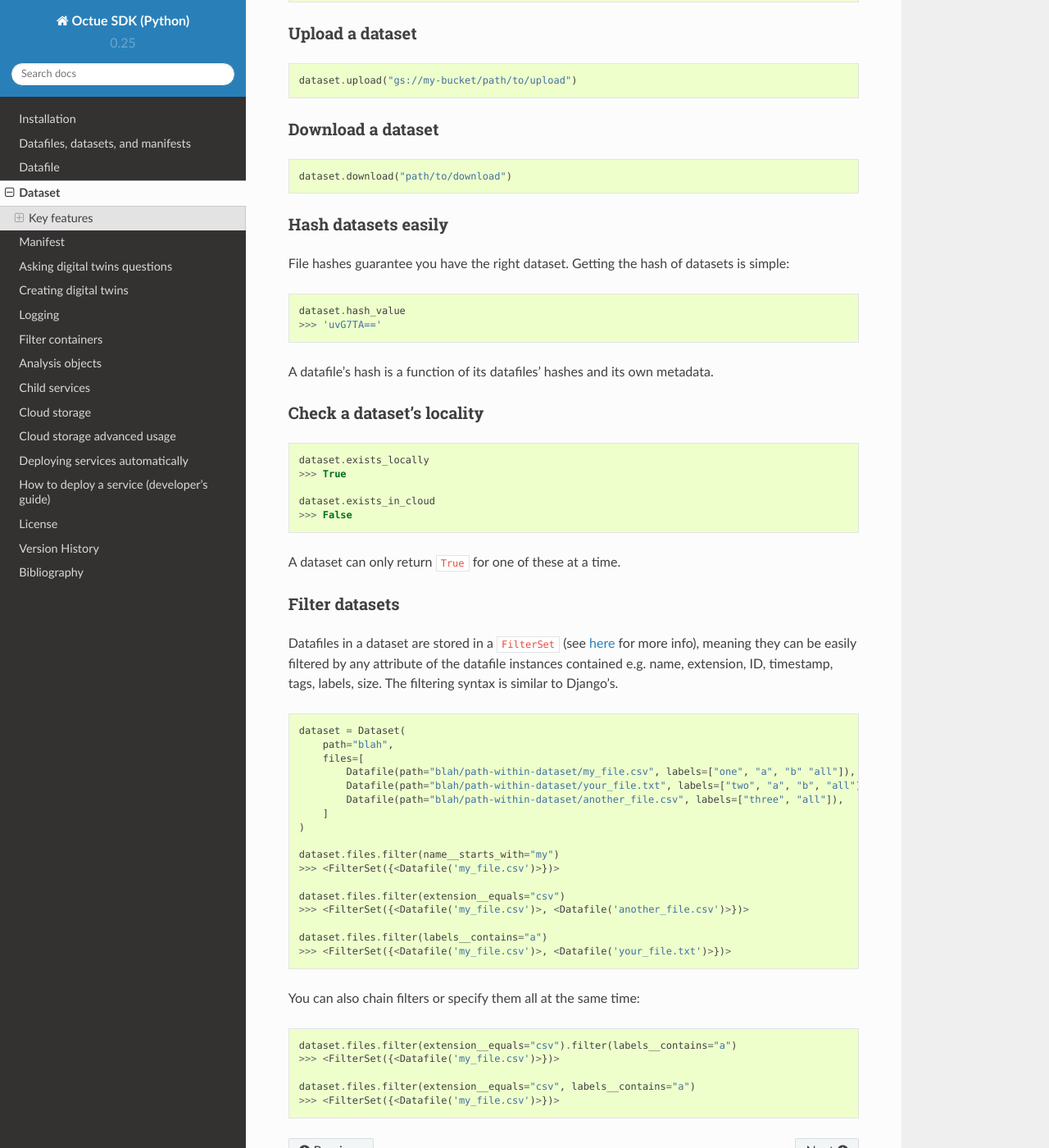
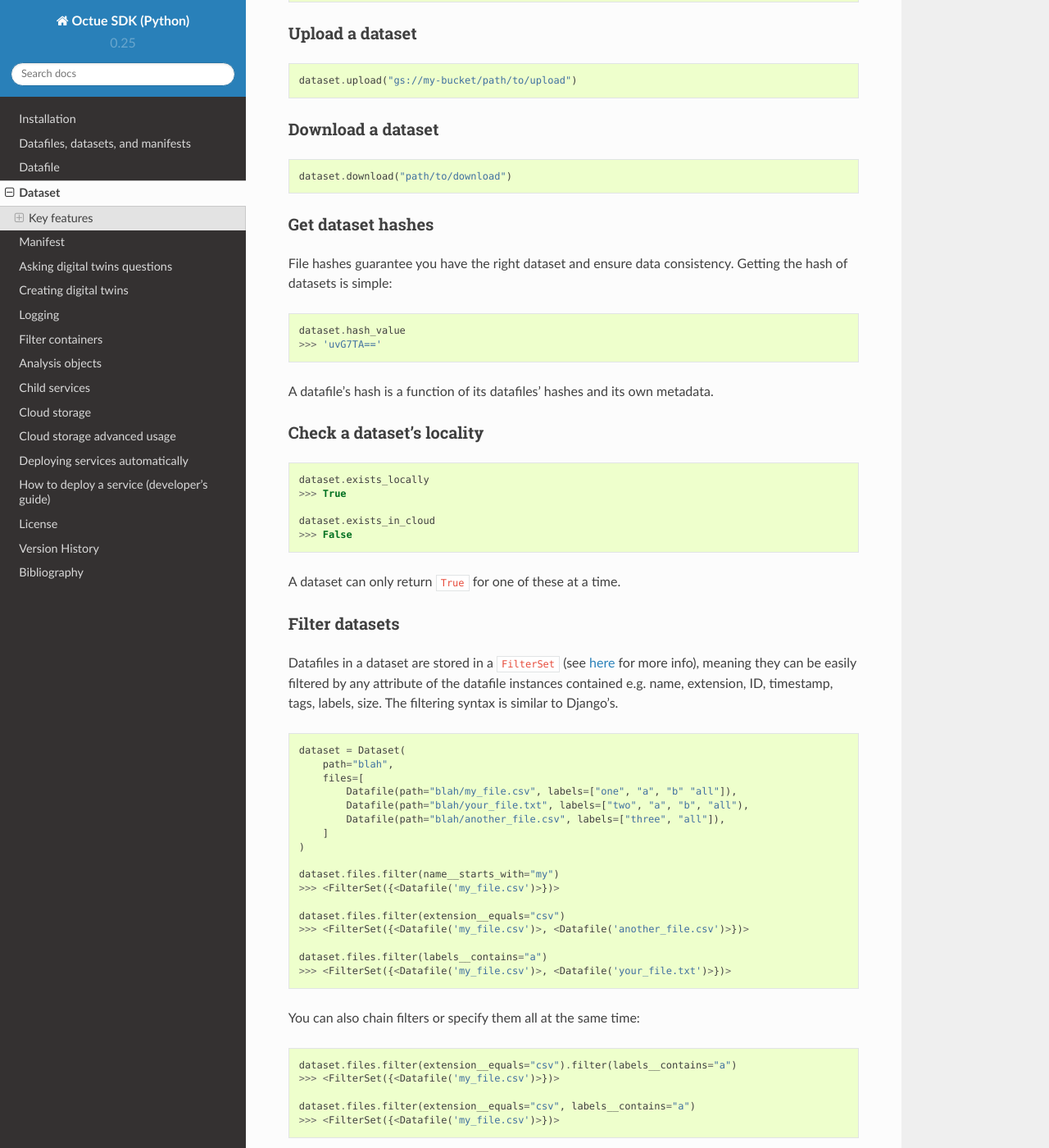
Before and after one commit to octue/octue-sdk-python, a Sphinx documentation site: the page built from docs/source/dataset.rst, in a window 1280 px wide and 1400 px high, scrolled down 469 px. Shown: the whole window at 82% size. Built offline with Sphinx 7.4.7 and the Read the Docs theme 2.0.0, drawn with Linux system fonts in a browser that asks for light colours.

Commit message:
DOC: Improve docs
skipci

```diff
--- a/docs/source/datafile.rst
+++ b/docs/source/datafile.rst
@@ -69,8 +69,8 @@ You can set the following metadata on a datafile:
 
 - ID
 - Timestamp
-- Arbitrary labels (a set of lowercase strings)
-- Arbitrary tags (key-value pairs)
+- Labels (a set of lowercase strings)
+- Tags (a dictionary of key-value pairs)
 
 This metadata is stored locally in a ``.octue`` file for local datafiles or on the cloud objects for cloud datafiles and
 is used during ``Datafile`` instantiation. It can be accessed like this:
--- a/docs/source/dataset.rst
+++ b/docs/source/dataset.rst
@@ -37,9 +37,9 @@ Download a dataset
     dataset.download("path/to/download")
 
 
-Hash datasets easily
-------------------------
-File hashes guarantee you have the right dataset. Getting the hash of datasets is simple:
+Get dataset hashes
+------------------
+File hashes guarantee you have the right dataset and ensure data consistency. Getting the hash of datasets is simple:
 
 .. code-block:: python
 
@@ -74,9 +74,9 @@ labels, size. The filtering syntax is similar to Django's.
     dataset = Dataset(
         path="blah",
         files=[
-            Datafile(path="blah/path-within-dataset/my_file.csv", labels=["one", "a", "b" "all"]),
-            Datafile(path="blah/path-within-dataset/your_file.txt", labels=["two", "a", "b", "all"),
-            Datafile(path="blah/path-within-dataset/another_file.csv", labels=["three", "all"]),
+            Datafile(path="blah/my_file.csv", labels=["one", "a", "b" "all"]),
+            Datafile(path="blah/your_file.txt", labels=["two", "a", "b", "all"),
+            Datafile(path="blah/another_file.csv", labels=["three", "all"]),
         ]
     )
 
--- a/docs/source/index.rst
+++ b/docs/source/index.rst
@@ -10,7 +10,7 @@ Key features
 **Unified cloud/local file, dataset, and manifest operations**
 
 - Create and build datasets easily
-- Organise them with timestamps, labels, and tags (i.e. arbitrary metadata)
+- Organise them with timestamps, labels, and tags
 - Filter and combine them using this metadata
 - Store them locally or in the cloud (or both for low-latency reading/writing with cloud-guaranteed data availability)
 - Use internet/cloud-based datasets as if they were local e.g.
```
Also changed, not shown: README.md (+1 -1 lines), docs/source/images/213_purple-fruit-snake-transparent.gif (added).
